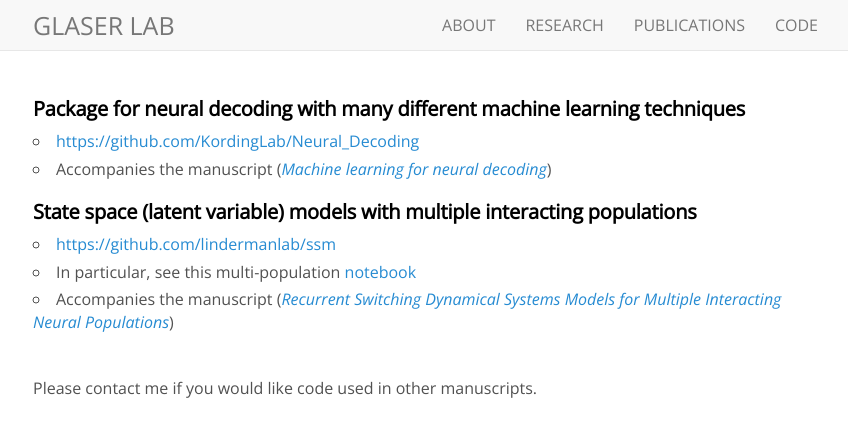
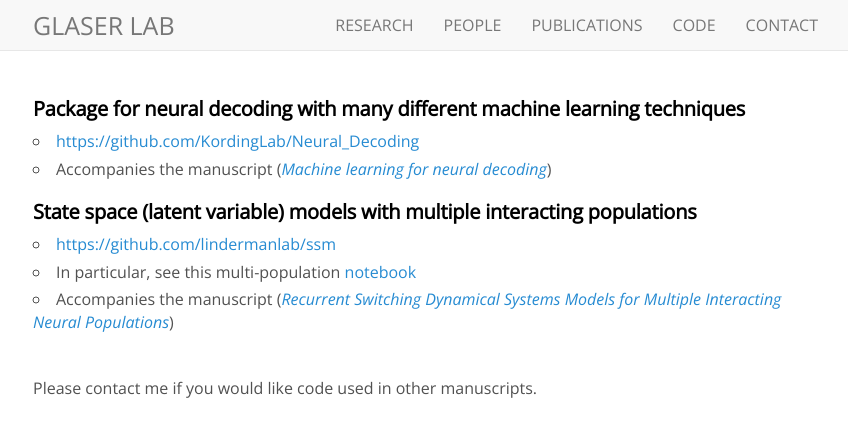
Before and after one commit to glaserlab/glaserlab.github.io, a Jekyll site: the page built from code.md, in a window 1280 px wide. Shown: the top 437 px of the page, without its empty margins (222-1070 px from the left). Built offline with Jekyll 4.4.1, drawn with Linux system fonts in a browser that asks for light colours; nearby versions of some CDN libraries; our own code applies the rules of GitHub Pages for plain Markdown files; comment, search, counter and statistics services are not loaded.

Commit message:
Update _config.yml

```diff
--- a/_config.yml
+++ b/_config.yml
@@ -22,14 +22,18 @@ highlighter:        rouge
 
 # Navigation
 nav:
-  - name:           "about"
-    href:           "/about"
+#   - name:           "about"
+#     href:           "/about"
   - name:           "research"
     href:           "/research"
+  - name:           "people"
+    href:           "/people"
   - name:           "publications"
     href:           "/publication"
   - name:           "code"
     href:           "/code"
+  - name:           "contact"
+    href:           "/contact"
 #   - name:           "cv"
 #     href:           "/JG_CV_1221_Web.pdf"
 
```
